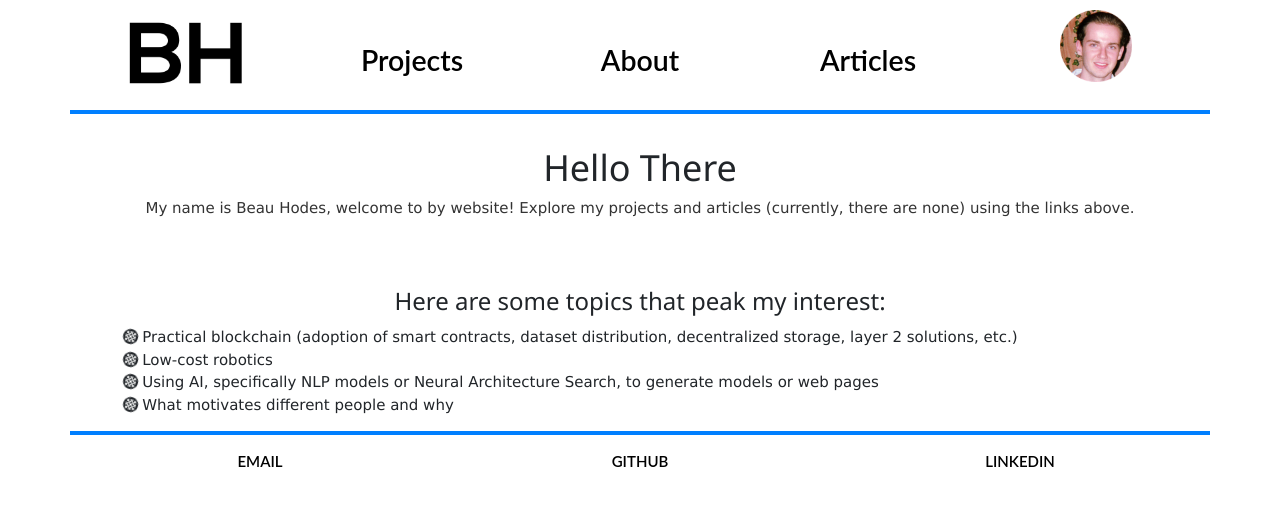
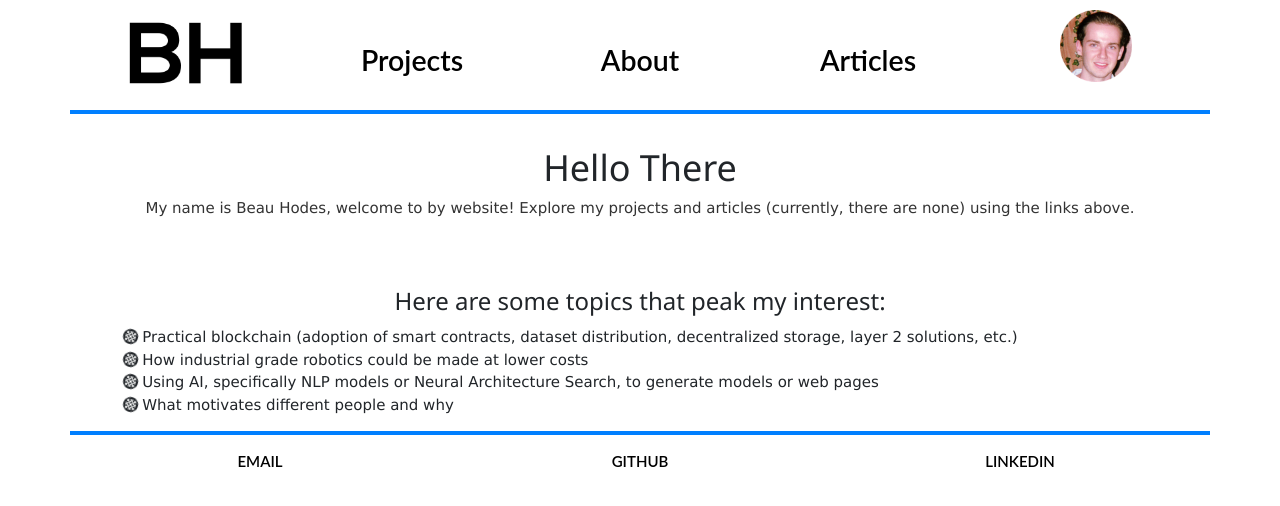
Before and after one commit to beauhodes/beauhodes.github.io, a Jekyll site: the page built from index.html, in a window 1280 px wide. Shown: the top 506 px of the page. Built offline with Jekyll 4.4.1, drawn with Linux system fonts in a browser that asks for light colours; nearby versions of some CDN libraries.

Commit message:
Update index.html

```diff
--- a/index.html
+++ b/index.html
@@ -11,7 +11,7 @@
 <div class="p">
 <ul class="fa-ul">
   <li><i class="fas fa-stroopwafel fa-spin"></i> Practical blockchain (adoption of smart contracts, dataset distribution, decentralized storage, layer 2 solutions, etc.)</li>
-  <li><i class="fas fa-stroopwafel fa-spin"></i> Low-cost robotics</li>
+  <li><i class="fas fa-stroopwafel fa-spin"></i> How industrial grade robotics could be made at lower costs</li>
   <li><i class="fas fa-stroopwafel fa-spin"></i> Using AI, specifically NLP models or Neural Architecture Search, to generate models or web pages</li>
   <li><i class="fas fa-stroopwafel fa-spin"></i> What motivates different people and why</li>
 </ul>
```
